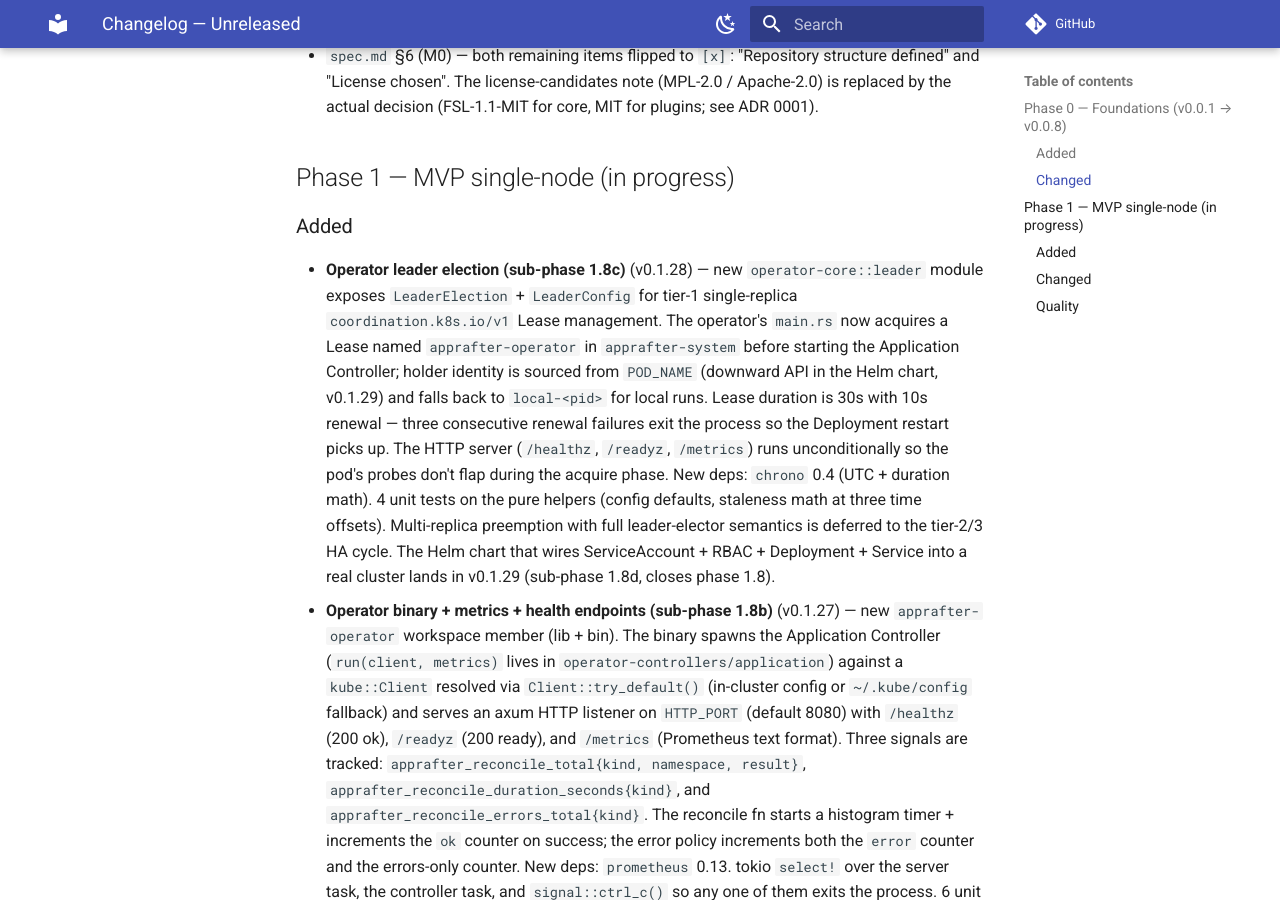
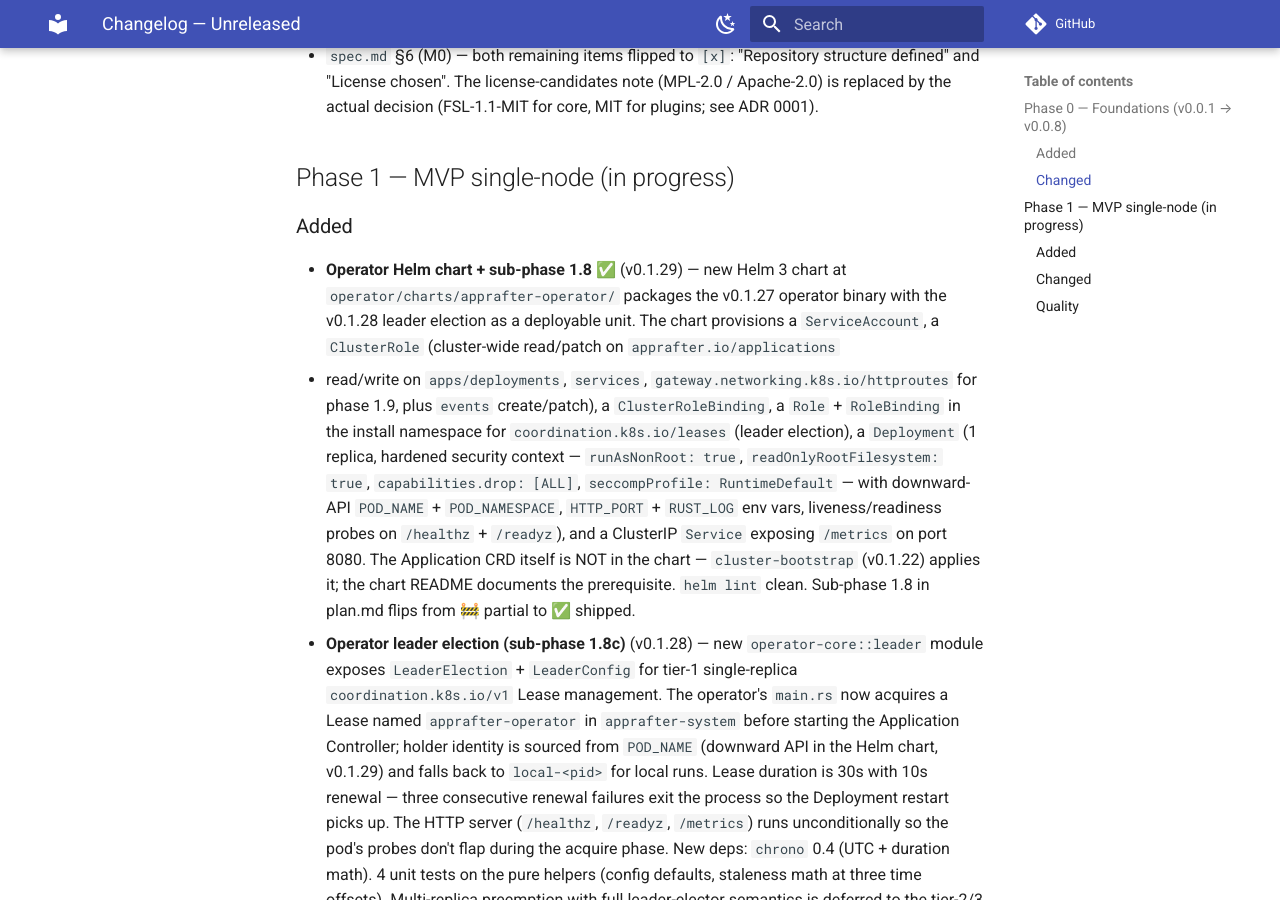
Before and after one commit to AppRafter/apprafter, an MkDocs documentation site: the page built from docs/changelog/UNRELEASED.md, in a window 1280 px wide and 900 px high, scrolled down 1308 px. Built offline with MkDocs 1.6.1 and Material for MkDocs 9.7.7, drawn with Linux system fonts in a browser that asks for light colours; comment, search, counter and statistics services are not loaded.

Commit message:
docs: close phase 1.8 with v0.1.29 (operator Helm chart)

```diff
--- a/docs/changelog/UNRELEASED.md
+++ b/docs/changelog/UNRELEASED.md
@@ -61,6 +61,25 @@ the `0.0.x` series; semver starts at 1.0.
 
 ### Added
 
+- **Operator Helm chart + sub-phase 1.8 ✅** (v0.1.29) — new
+  Helm 3 chart at `operator/charts/apprafter-operator/` packages
+  the v0.1.27 operator binary with the v0.1.28 leader election as
+  a deployable unit. The chart provisions a `ServiceAccount`, a
+  `ClusterRole` (cluster-wide read/patch on `apprafter.io/applications`
+  + read/write on `apps/deployments`, `services`,
+  `gateway.networking.k8s.io/httproutes` for phase 1.9, plus
+  `events` create/patch), a `ClusterRoleBinding`, a `Role` +
+  `RoleBinding` in the install namespace for `coordination.k8s.io/leases`
+  (leader election), a `Deployment` (1 replica, hardened security
+  context — `runAsNonRoot: true`, `readOnlyRootFilesystem: true`,
+  `capabilities.drop: [ALL]`, `seccompProfile: RuntimeDefault` —
+  with downward-API `POD_NAME` + `POD_NAMESPACE`, `HTTP_PORT` +
+  `RUST_LOG` env vars, liveness/readiness probes on
+  `/healthz` + `/readyz`), and a ClusterIP `Service` exposing
+  `/metrics` on port 8080. The Application CRD itself is NOT in
+  the chart — `cluster-bootstrap` (v0.1.22) applies it; the chart
+  README documents the prerequisite. `helm lint` clean. Sub-phase
+  1.8 in plan.md flips from 🚧 partial to ✅ shipped.
 - **Operator leader election (sub-phase 1.8c)** (v0.1.28) — new
   `operator-core::leader` module exposes `LeaderElection` +
   `LeaderConfig` for tier-1 single-replica `coordination.k8s.io/v1`
```
Also changed, not shown: plan.md (+9 -8 lines).
